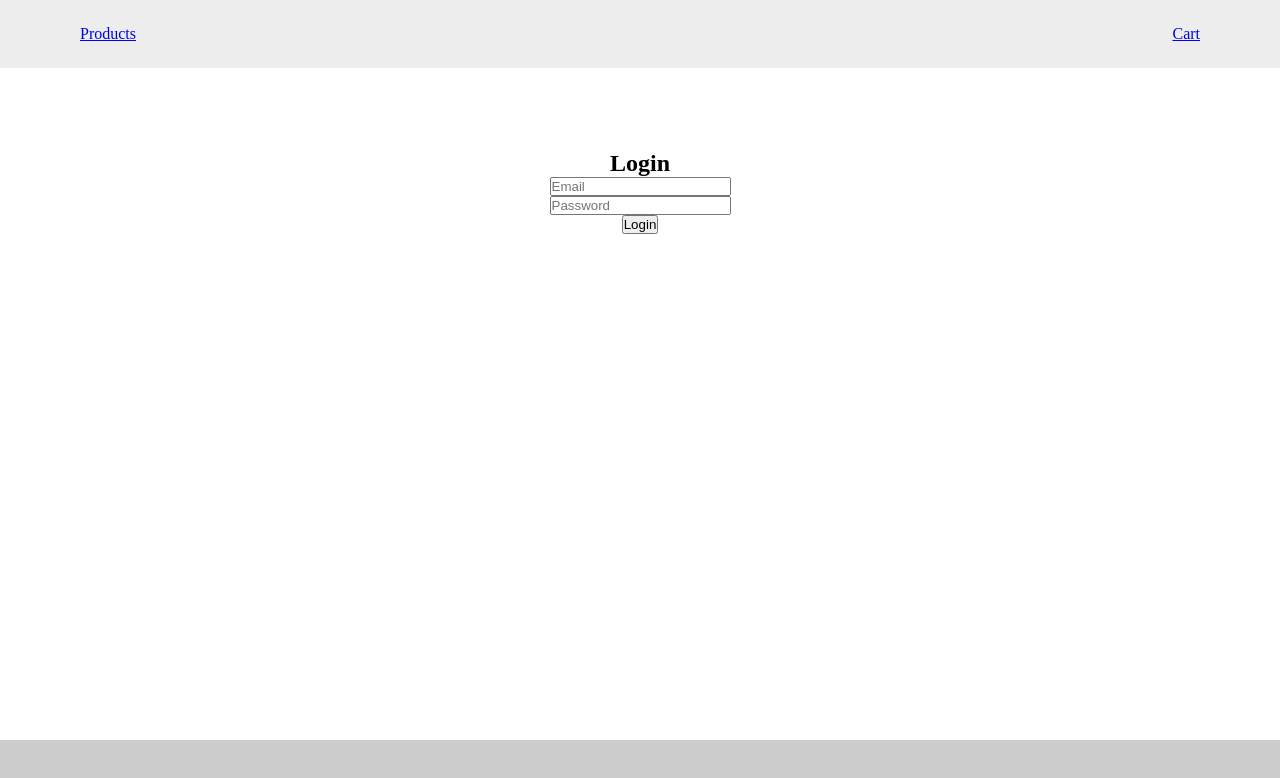
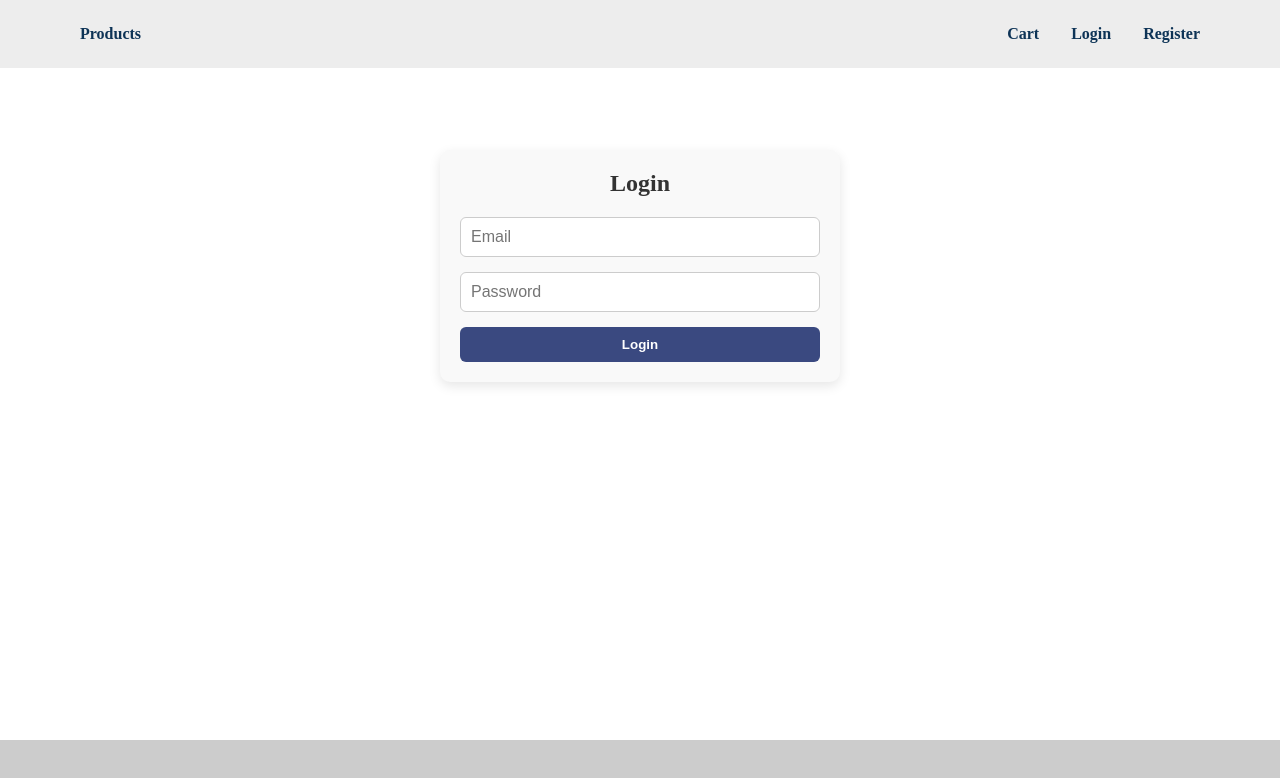
Before and after one commit to yosefamr1/React-lec1-task1, a React (Vite) app: page /login in a window 1280 px wide. Shown: the top 778 px of the page. Built offline with nearby package versions, Linux system fonts and the light colour scheme.

Commit message:
nav style and login style

```diff
--- /dev/null
+++ b/src/Components/LoginForm/Login.css
@@ -0,0 +1,59 @@
+.login-container {
+  max-width: 400px;
+  margin: 50px auto;
+  padding: 20px;
+  border-radius: 10px;
+  background-color: #f9f9f9;
+  box-shadow: 0 4px 12px rgba(0, 0, 0, 0.1);
+}
+
+.login-container h2 {
+  text-align: center;
+  margin-bottom: 20px;
+  color: #333;
+}
+
+.login-container form {
+  display: flex;
+  flex-direction: column;
+}
+
+.login-container input {
+  padding: 10px;
+  margin-bottom: 15px;
+  border: 1px solid #ccc;
+  border-radius: 6px;
+  font-size: 16px;
+}
+
+.login-container input:focus {
+  outline: none;
+  border-color: #007bff;
+}
+
+.login-container button {
+  padding: 10px;
+  background-color: #3A4980;
+  color: white;
+  font-weight: bold;
+  border: none;
+  border-radius: 6px;
+  cursor: pointer;
+  transition: 0.3s;
+}
+
+.login-container button:hover {
+  background-color: #0056b3;
+}
+
+.login-container p {
+  color: red;
+  margin: -10px 0 10px;
+  font-size: 14px;
+}
+
+.auth-error {
+  color: darkred;
+  font-weight: bold;
+  text-align: center;
+}
--- a/src/Components/LoginForm/Login.jsx
+++ b/src/Components/LoginForm/Login.jsx
@@ -1,54 +1,98 @@
 import React, { useState } from "react";
 import { useNavigate } from "react-router-dom";
+import "./Login.css";
 
 export default function Login() {
-  const [email, setEmail] = useState("");
-  const [password, setPassword] = useState("");
   const navigate = useNavigate();
 
-  const handleLogin = (e) => {
+  const [form, setForm] = useState({
+    email: "",
+    password: "",
+  });
+
+  const [errors, setErrors] = useState({});
+  const [authError, setAuthError] = useState("");
+
+  const validate = () => {
+    const newErrors = {};
+
+    if (!form.email.trim()) {
+      newErrors.email = "Email is required";
+    } else {
+      const emailRegex = /^[^\s@]+@[^\s@]+\.[^\s@]+$/;
+      if (!emailRegex.test(form.email)) {
+        newErrors.email = "Invalid email format";
+      }
+    }
+
+    if (!form.password) {
+      newErrors.password = "Password is required";
+    }
+
+    return newErrors;
+  };
+
+  const handleChange = (e) => {
+    setForm({ ...form, [e.target.name]: e.target.value });
+    setErrors({ ...errors, [e.target.name]: "" });
+    setAuthError("");
+  };
+
+  const handleSubmit = (e) => {
     e.preventDefault();
 
-    // دي الداتا المتسجلة مسبقًا من صفحة Register أو تقدر تسجلها هنا مؤقت
+    const validationErrors = validate();
+    if (Object.keys(validationErrors).length > 0) {
+      setErrors(validationErrors);
+      return;
+    }
+
+    // Get users from localStorage
     const users = JSON.parse(localStorage.getItem("users")) || [];
 
     const matchedUser = users.find(
-      (user) => user.email === email && user.password === password
+      (user) => user.email === form.email && user.password === form.password
     );
 
     if (!matchedUser) {
-      alert("Wrong email or password!");
+      setAuthError("Email or password is incorrect");
       return;
     }
 
-    // لو صح → خزّنه كـ logged in user
-    localStorage.setItem("loggedInUser", JSON.stringify(matchedUser));
+    // Save user to localStorage (as logged in)
+    localStorage.setItem("loggedUser", JSON.stringify(matchedUser));
+
     alert("Login successful!");
-
-    // روح على صفحة المنتجات
-    navigate("/productlist");
+    navigate("/productlist"); // or /home or wherever
   };
 
   return (
-    <form onSubmit={handleLogin} style={{ textAlign: "center", marginTop: "50px" }}>
+    <div className="login-container">
       <h2>Login</h2>
+
+      <form onSubmit={handleSubmit}>
         <input
           type="email"
+          name="email"
           placeholder="Email"
-        value={email}
-        required
-        onChange={(e) => setEmail(e.target.value)}
+          value={form.email}
+          onChange={handleChange}
         />
-      <br />
+        {errors.email && <p>{errors.email}</p>}
+
         <input
           type="password"
+          name="password"
           placeholder="Password"
-        value={password}
-        required
-        onChange={(e) => setPassword(e.target.value)}
+          value={form.password}
+          onChange={handleChange}
         />
-      <br />
+        {errors.password && <p>{errors.password}</p>}
+
+        {authError && <p className="auth-error">{authError}</p>}
+
         <button type="submit">Login</button>
       </form>
+    </div>
   );
 }
--- a/src/Components/Nav/Nav.css
+++ b/src/Components/Nav/Nav.css
@@ -1,8 +1,18 @@
-.nav{
+.nav {
     display: flex;
     justify-content: space-between;
     width: 100%;
-    background-color:#EDEDED ;
+    background-color: #EDEDED;
     padding: 1.5625rem 5rem;
     color: #0D3356;
 }
+.nav a{
+    text-decoration: none;
+    color: #0D3356;
+    font-weight: 600;
+}
+
+.buttons {
+    gap: 2rem;
+    display: flex;
+}
--- a/src/Components/Nav/Nav.jsx
+++ b/src/Components/Nav/Nav.jsx
@@ -1,21 +1,38 @@
-import React from 'react'
-import './Nav.css';
+import React from "react";
+import "./Nav.css";
 import { NavLink } from "react-router-dom";
 
 function Nav() {
   return (
     <div className="nav">
-      <NavLink to="/productlist" className={({ isActive }) => (isActive ? "active" : "")}>
+      <NavLink
+        to="/productlist"
+        className={({ isActive }) => (isActive ? "active" : "")}
+      >
         Products
-      </NavLink>      <div className="buttons">
-        <NavLink to="/cart" className={({ isActive }) => (isActive ? "active" : "")}>
+      </NavLink>{" "}
+      <div className="buttons">
+        <NavLink
+          to="/cart"
+          className={({ isActive }) => (isActive ? "active" : "")}
+        >
           Cart
         </NavLink>
-
+        <NavLink
+          to="/login"
+          className={({ isActive }) => (isActive ? "active" : "")}
+        >
+          Login
+        </NavLink>
+        <NavLink
+          to="/register"
+          className={({ isActive }) => (isActive ? "active" : "")}
+        >
+          Register
+        </NavLink>
       </div>
     </div>
-
-  )
+  );
 }
 
-export default Nav
+export default Nav;
--- /dev/null
+++ b/src/Components/RegisterForm/Register.css
@@ -0,0 +1,53 @@
+.register-container {
+  max-width: 400px;
+  margin: 50px auto;
+  padding: 20px;
+  border-radius: 10px;
+  background-color: #f7f7f7;
+  box-shadow: 0 4px 8px rgba(0, 0, 0, 0.1);
+}
+
+.register-container h2 {
+  text-align: center;
+  margin-bottom: 20px;
+  color: #333;
+}
+
+.register-container form {
+  display: flex;
+  flex-direction: column;
+}
+
+.register-container input {
+  padding: 10px;
+  margin-bottom: 15px;
+  border: 1px solid #ccc;
+  border-radius: 6px;
+  font-size: 16px;
+}
+
+.register-container input:focus {
+  outline: none;
+  border-color: #007bff;
+}
+
+.register-container button {
+  padding: 10px;
+  background-color: #3A4980;
+  color: white;
+  font-weight: bold;
+  border: none;
+  border-radius: 6px;
+  cursor: pointer;
+  transition: 0.3s;
+}
+
+.register-container button:hover {
+  background-color: #0056b3;
+}
+
+.register-container p {
+  color: red;
+  margin: -10px 0 10px;
+  font-size: 14px;
+}
--- a/src/Components/RegisterForm/Register.jsx
+++ b/src/Components/RegisterForm/Register.jsx
@@ -1,5 +1,6 @@
 import React, { useState } from "react";
 import { useNavigate } from "react-router-dom";
+import "./Register.css"; // << هنا نضيف ملف الستايل
 
 export default function Register() {
   const navigate = useNavigate();
@@ -16,26 +17,20 @@ export default function Register() {
   const validate = () => {
     const newErrors = {};
 
-    // Required Fields
     if (!form.username.trim()) newErrors.username = "User Name is required";
     if (!form.email.trim()) newErrors.email = "Email is required";
     if (!form.password) newErrors.password = "Password is required";
     if (!form.confirmPassword) newErrors.confirmPassword = "Confirm Password is required";
-
-    // No spaces in username
     if (/\s/.test(form.username)) newErrors.username = "No spaces allowed in User Name";
 
-    // Email format
     const emailRegex = /^[^\s@]+@[^\s@]+\.[^\s@]+$/;
     if (form.email && !emailRegex.test(form.email)) newErrors.email = "Invalid email format";
 
-    // Password strength
     const passwordRegex = /^(?=.*[A-Z])(?=.*\d).{6,}$/;
     if (form.password && !passwordRegex.test(form.password)) {
       newErrors.password = "Password must have at least 1 uppercase letter, 1 number, and 6+ characters";
     }
 
-    // Confirm password
     if (form.password !== form.confirmPassword) {
       newErrors.confirmPassword = "Passwords do not match";
     }
@@ -50,14 +45,12 @@ export default function Register() {
 
   const handleSubmit = (e) => {
     e.preventDefault();
-
     const validationErrors = validate();
     if (Object.keys(validationErrors).length > 0) {
       setErrors(validationErrors);
       return;
     }
 
-    // Check if email already exists
     const users = JSON.parse(localStorage.getItem("users")) || [];
     const exists = users.some((u) => u.email === form.email);
     if (exists) {
@@ -65,7 +58,6 @@ export default function Register() {
       return;
     }
 
-    // Save new user
     users.push({
       username: form.username,
       email: form.email,
@@ -74,12 +66,11 @@ export default function Register() {
     });
     localStorage.setItem("users", JSON.stringify(users));
     alert("Registration successful!");
-
     navigate("/login");
   };
 
   return (
-    <div style={{ maxWidth: "400px", margin: "50px auto" }}>
+    <div className="register-container">
       <h2>Register</h2>
       <form onSubmit={handleSubmit}>
         <input
@@ -89,7 +80,7 @@ export default function Register() {
           value={form.username}
           onChange={handleChange}
         />
-        {errors.username && <p style={{ color: "red" }}>{errors.username}</p>}
+        {errors.username && <p>{errors.username}</p>}
 
         <input
           type="email"
@@ -98,7 +89,7 @@ export default function Register() {
           value={form.email}
           onChange={handleChange}
         />
-        {errors.email && <p style={{ color: "red" }}>{errors.email}</p>}
+        {errors.email && <p>{errors.email}</p>}
 
         <input
           type="password"
@@ -107,7 +98,7 @@ export default function Register() {
           value={form.password}
           onChange={handleChange}
         />
-        {errors.password && <p style={{ color: "red" }}>{errors.password}</p>}
+        {errors.password && <p>{errors.password}</p>}
 
         <input
           type="password"
@@ -116,7 +107,7 @@ export default function Register() {
           value={form.confirmPassword}
           onChange={handleChange}
         />
-        {errors.confirmPassword && <p style={{ color: "red" }}>{errors.confirmPassword}</p>}
+        {errors.confirmPassword && <p>{errors.confirmPassword}</p>}
 
         <input
           type="text"
```
Lines whose indentation alone changed are shown as unchanged.
